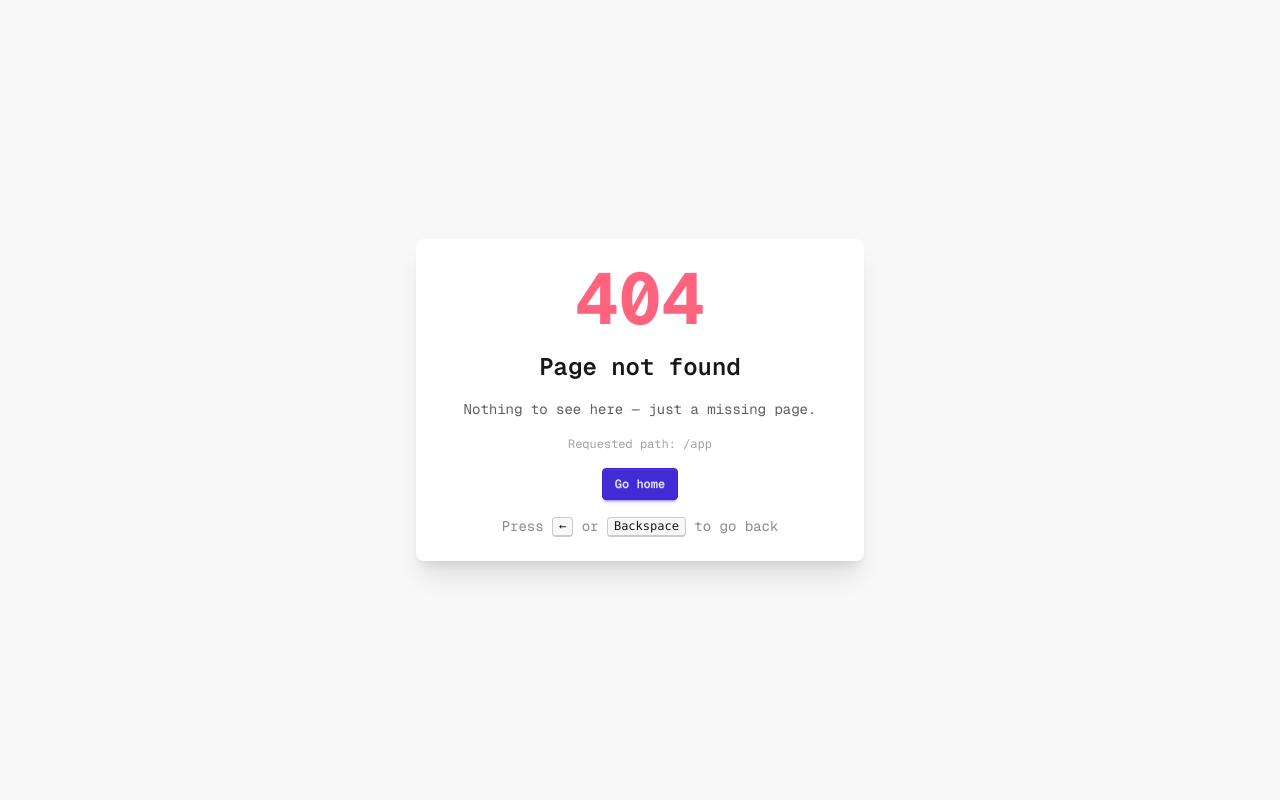
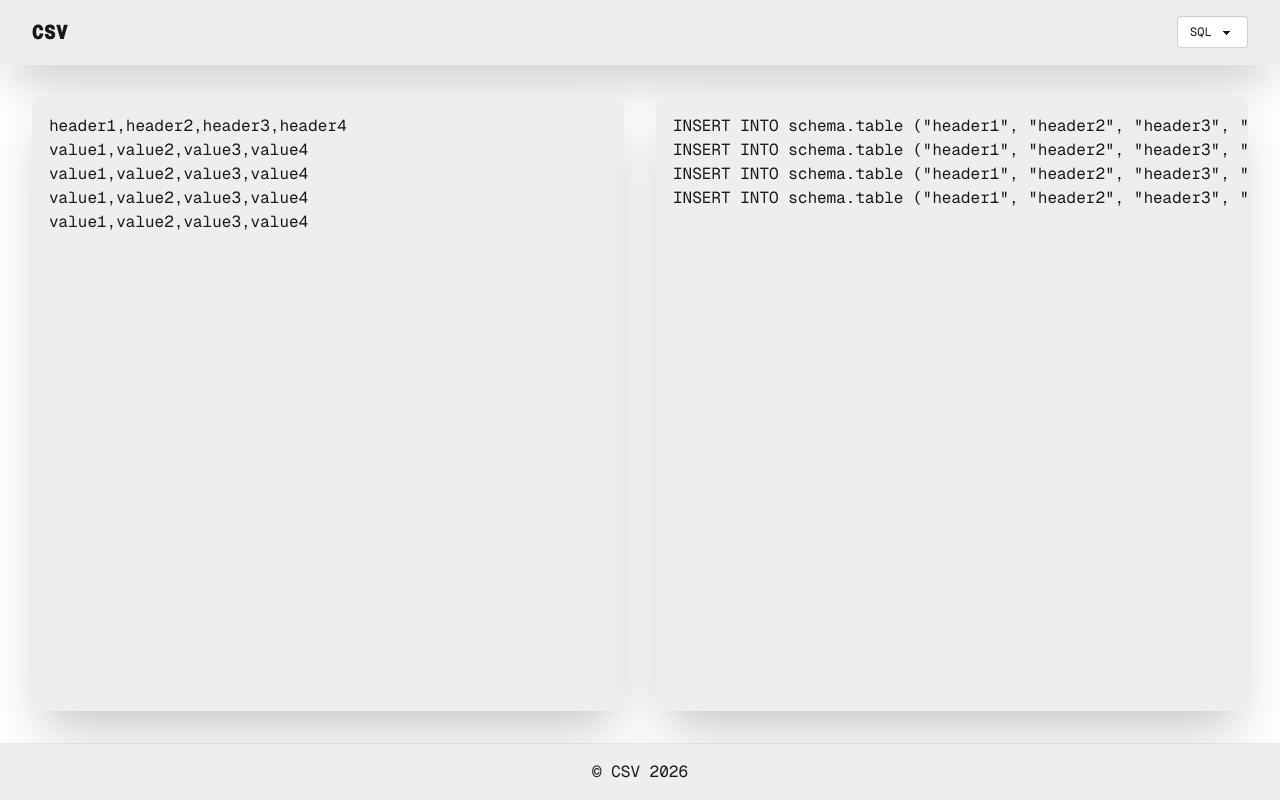
Before and after one commit to hieudoanm/sheets, a Next.js app in the folder packages/app/: page /app in a window 1280 px wide. Before the commit this address had no page. Built offline with nearby package versions, Linux system fonts and the light colour scheme.

Commit message:
add app page

```diff
--- /dev/null
+++ b/packages/app/src/pages/app/index.tsx
@@ -0,0 +1,91 @@
+import { Table } from '@csv/components/Table/Table';
+import { INITIAL_CSV } from '@csv/constants/app';
+import { csv, Format } from '@csv/libs/csv/csv';
+import { NextPage } from 'next';
+import { ChangeEvent, useState } from 'react';
+
+const AppPage: NextPage = () => {
+  const [{ input = INITIAL_CSV, output = '', format = Format.SQL }, setState] =
+    useState<{
+      input: string;
+      output: string;
+      format: Format;
+    }>({
+      input: INITIAL_CSV,
+      output: csv(INITIAL_CSV).format(Format.SQL),
+      format: Format.SQL,
+    });
+
+  return (
+    <div className="divide-base-300 flex h-screen w-screen flex-col divide-y">
+      <nav className="bg-base-300 px-4 py-2 shadow-2xl md:px-8 md:py-4">
+        <div className="flex items-center justify-between">
+          <div className="text-xl font-black">CSV</div>
+          <div>
+            <select
+              id="format"
+              name="format"
+              className="select select-sm"
+              value={format}
+              onChange={(event: ChangeEvent<HTMLSelectElement>) =>
+                setState((previous) => {
+                  const selectedFormat = event.target.value as Format;
+                  const output = csv(input).format(selectedFormat);
+                  return { ...previous, format: selectedFormat, output };
+                })
+              }>
+              {[
+                { label: 'HTML', value: 'html' },
+                { label: 'JSON', value: 'json' },
+                { label: 'MD', value: 'md' },
+                { label: 'SQL', value: 'sql' },
+              ].map(({ label, value }) => {
+                return (
+                  <option key={value} value={value}>
+                    {label}
+                  </option>
+                );
+              })}
+            </select>
+          </div>
+        </div>
+      </nav>
+      <main className="h-full grow p-4 md:p-8">
+        <div className="grid h-full w-full grid-cols-1 gap-4 md:grid-cols-2 md:gap-8">
+          <div className="col-span-1">
+            <textarea
+              id="input"
+              name="input"
+              placeholder="Input"
+              className="border-base-300 bg-base-300 h-full w-full resize-none truncate overflow-x-auto rounded-lg border p-2 shadow-2xl md:p-4"
+              value={input}
+              onChange={(event) => {
+                const selectedInput = event.target.value;
+                setState((previous) => {
+                  const output = csv(selectedInput).format(format as Format);
+                  return { ...previous, input: selectedInput, output };
+                });
+              }}></textarea>
+          </div>
+          <div className="col-span-1">
+            {format === 'html' ? (
+              <Table csv={input} />
+            ) : (
+              <textarea
+                id="output"
+                name="output"
+                placeholder="Output"
+                className="border-base-300 bg-base-300 h-full w-full resize-none truncate overflow-x-auto rounded-lg border p-2 shadow-2xl md:p-4"
+                value={output}></textarea>
+            )}
+          </div>
+        </div>
+      </main>
+      <footer className="bg-base-300 px-4 py-2 shadow-2xl md:px-8 md:py-4">
+        <p className="text-center">&copy; CSV {new Date().getFullYear()}</p>
+      </footer>
+    </div>
+  );
+};
+
+export default AppPage;
```
Also changed, not shown: 6 other files (tests, documents, lock files or other folders).
